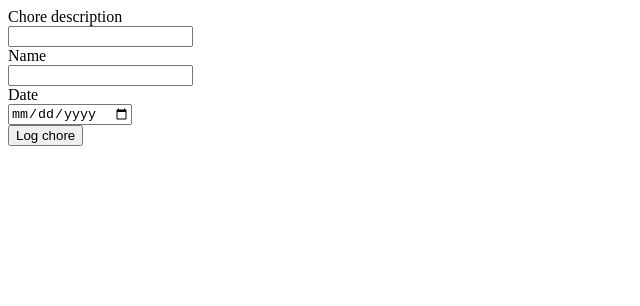
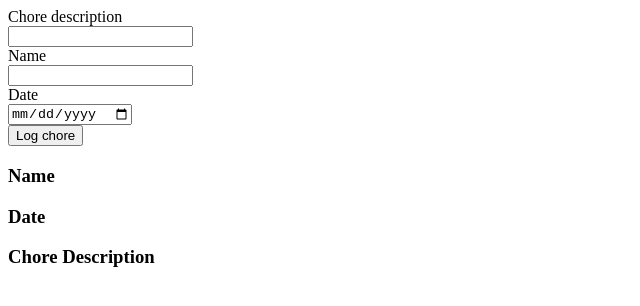
Before and after one commit to miketillman95/Formy-forms, a React (Create React App) app: page /chores in a window 1280 px wide. Shown: the top 306 px of the page, without its empty margins (0-640 px from the left). Built offline with nearby package versions, Linux system fonts and the light colour scheme.

Commit message:
fixed display, need to fix validation

```diff
--- a/src/App.js
+++ b/src/App.js
@@ -1,6 +1,6 @@
 import { BrowserRouter, Routes, Route } from "react-router-dom";
 import ChoreForm from './components/ChoreForm';
-import ChoreChart from './components/ChoreChart';
+// import ChoreChart from './components/ChoreChart';
 import Home from "./components/Home";
 
 
@@ -16,7 +16,7 @@ function App() {
       <Routes>
         <Route path='/' element={<Home/>}/>
         <Route path='/chores' element={<ChoreForm/>}/>
-        <Route path='/chorechart' element={<ChoreChart/>}/>
+        {/* <Route path='/chorechart' element={<ChoreChart/>}/> */}
       </Routes>
     </BrowserRouter>
 
--- a/src/components/ChoreChart.js
+++ b/src/components/ChoreChart.js
@@ -1,26 +1,16 @@
 import React from 'react'
 
 const ChoreChart = ({choreLogs}) => {
-  // console.log(chore, typeof chore)
   return (
     <div className='choreLog-container'>
-  <table>
-      <thead>
-        <tr>
-          <th>Chore description</th>
-          <th>Name</th>
-          <th>Date</th>
-        </tr>
-        </thead>
-            {choreLogs.map((v, i) => {
-              // this wont show up
-        return <tr>
-          <th>{v[0]}</th>
-          <th>{v[1]}</th>
-          <th>{v[2]}</th>
-        </tr>
-      })}
-    </table>
+        <div className='chorelog-header'>
+         <h3>Name</h3>
+         <h3>Date</h3>
+         <h3>Chore Description</h3>
+        </div>
+        <p>{choreLogs.name}</p>
+        <p>{choreLogs.date}</p>
+        <p>{choreLogs.choreDesc}</p>
     </div>
   )
 }
--- a/src/components/ChoreForm.js
+++ b/src/components/ChoreForm.js
@@ -17,7 +17,7 @@ const ChoreForm = () => {
 
     const addChoreLog= (log) => {
         console.log(log, 'adding the chore to the log')
-        setChoreLogs(...log)
+        setChoreLogs(log)
     }
 
     const submitForm = () => {
@@ -34,7 +34,7 @@ const ChoreForm = () => {
         // adds the chores of desc, name and date from the state in app.js
         e.preventDefault()
         setFormErrors(validate(formValues))
-        addChoreLog([formValues])
+        addChoreLog(formValues)
         setIsSubmitting(true)
 
 
@@ -76,6 +76,7 @@ const ChoreForm = () => {
 
     useEffect(()=> {
         if(Object.keys(formErrors).length === 0 && isSubmitting){
+            console.log('hasiiii')
             submitForm()
         }
     }, [formErrors])
@@ -85,7 +86,10 @@ const ChoreForm = () => {
   return (
     <>
     {/* form wonr clear after submission */}
-<form onSubmit={e => {handleSubmit(e)}}>
+<form onSubmit={e => {handleSubmit(e)}} noValidate>
+{Object.keys(formErrors).length === 0 && isSubmitting && (
+        <span className="success-msg">Submitted successfully</span>
+      )}
         <label> Chore description</label>
             <br/>
             <input
@@ -133,9 +137,7 @@ const ChoreForm = () => {
             />
     </form>
 
- {/* When uncommented screen goes blank on submit */}
- {/* screen currently doesnt submit anything */}
-    {/* <ChoreChart chore={choreLogs}/> */}
+    <ChoreChart choreLogs={choreLogs}/>
     </>
     )
 }
```
